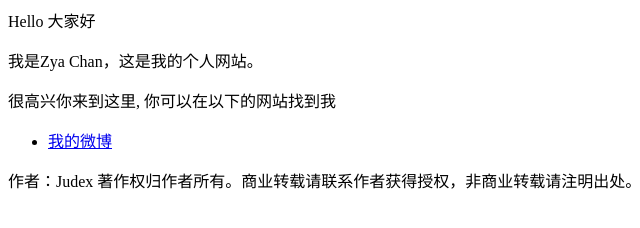
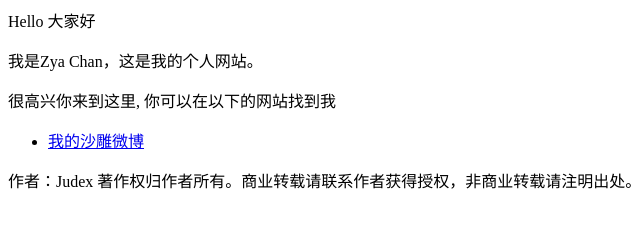
Before and after one commit to Judex-Yao/zya.github.io, a plain HTML site: page index.html in a window 1280 px wide. Shown: the full height of the page, 0-640 px from the left. Drawn offline with Linux system fonts and the light colour scheme.

Commit message:
Update index.html

```diff
--- a/index.html
+++ b/index.html
@@ -3,7 +3,7 @@
 <p>很高兴你来到这里, 你可以在以下的网站找到我</p>
 
 <ul>
-  <li> <a href="http://weibo.com/sincekk">我的微博</a> </li>
+  <li> <a href="http://weibo.com/sincekk">我的沙雕微博</a> </li>
 </ul>
 
 作者：Judex
```
